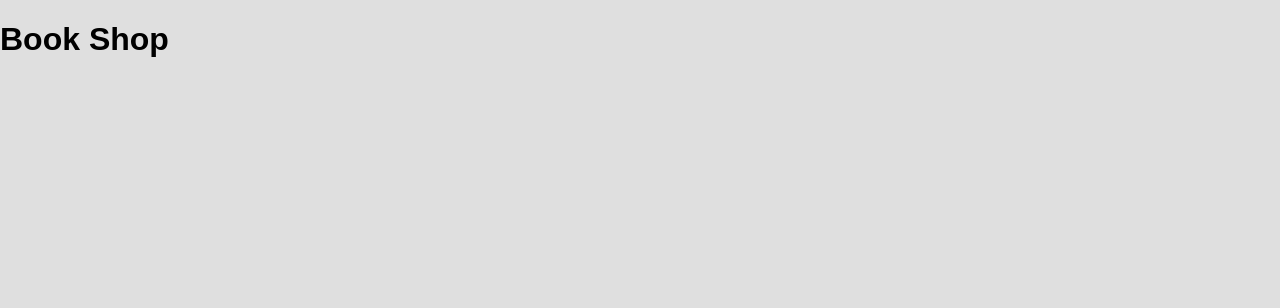
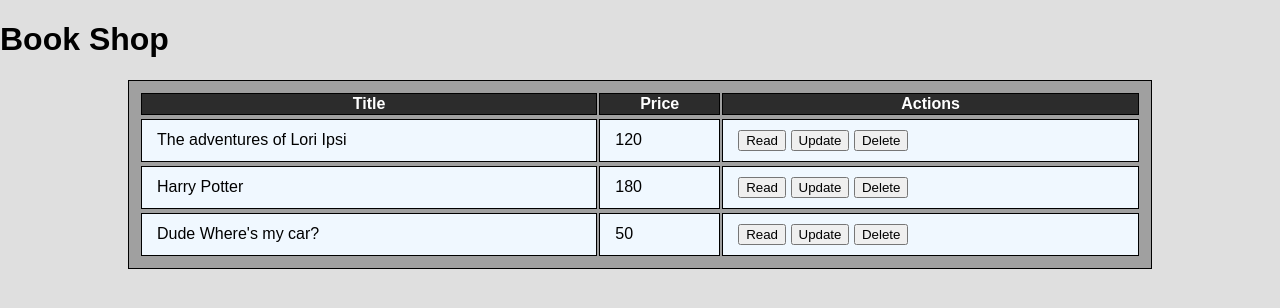
Before and after one commit to EdenAlmighty/ex-Book-Shop, a plain HTML site: page index.html in a window 1280 px wide. Drawn offline with Linux system fonts and the light colour scheme.

Commit message:
Implement createBooks() and removebooks()

```diff
--- a/css/style.css
+++ b/css/style.css
@@ -1,5 +1,9 @@
 * {
     box-sizing: border-box;
+}
+
+:root {
+    --container-padding: 10px
 }
 
 body {
@@ -10,3 +14,33 @@ body {
     min-height: 100vh;
     flex-direction: column;
 }
+
+table, th, td {
+    border: 1px solid black;
+}
+
+table {
+    display: wrap;
+    margin: 0 auto;
+    width: 80vw;
+    background-color: rgb(160, 160, 160);
+    padding: 10px var(--container-padding);
+}
+
+th {
+    background-color: rgb(44, 44, 44);
+    color: white;
+}
+
+tr {
+    padding: 20px var(--container-padding);
+    background-color: aliceblue;
+}
+
+td {
+    padding: 10px 15px;
+}
+
+.book-list tr:nth-child(odd) {
+    background-color: rgb(210, 210, 210);
+}
--- a/index.html
+++ b/index.html
@@ -6,8 +6,26 @@
     <link rel="stylesheet" href="css/style.css">
     <title>Book Shop</title>
 </head>
-<body>
+<body onload="onInit()">
     <h1>Book Shop</h1>
+    <table class="book-list">
+        <thead>
+
+                <th>Title</th>
+                <th>Price</th>
+                <th>Actions</th>
+
+        </thead>
+        <tbody class="books-list">
+            <!-- <tr>
+                <td>TITLE</td>
+                <td>PRICE</td>
+                <td><button>Read</button> <button>Update</button> <button onclick="onRemoveBook()">Delete</button></td>
+            </tr> -->
+
+
+        </tbody>
+    </table>
     <script src="js/services/util.service.js"></script>
     <script src="js/services/storage.service.js"></script>
     <script src="js/services/shop.service.js"></script>
--- a/js/services/shop.service.js
+++ b/js/services/shop.service.js
@@ -1 +1,46 @@
 'use strict'
+//DOM
+
+const BOOK_DB = 'bookDB'
+var gBooks
+_createBooks()
+
+
+
+function removeBook(bookId) {
+    const bookIdx = gBooks.findIndex(book => book.id === bookId)
+    gBooks.splice(bookIdx, 1)
+    console.log(gBooks);
+}
+
+function getBooks() {
+    return gBooks
+}
+
+function _createBooks() {
+    gBooks = loadFromStorage(BOOK_DB, gBooks)
+
+    if(!gBooks) {
+        gBooks = [
+            _createBook('The adventures of Lori Ipsi', 120),
+            _createBook('Harry Potter', 180),
+            _createBook('Dude Where\'s my car?', 50),
+        ]
+        _saveBooks()
+    }
+
+}
+
+function _createBook(title, price) {
+    return {
+        id: makeId(),
+        title,
+        price,
+        imgUrl: 'lori-ipsi.jpg'
+    }
+}
+console.log(getBooks());
+
+function _saveBooks() {
+    saveToStorage(BOOK_DB, gBooks)
+}
--- a/js/services/util.service.js
+++ b/js/services/util.service.js
@@ -9,3 +9,4 @@ function makeId(length = 5) {
     }
     return id
 }
+// console.log(makeId());
--- a/js/shop.controller.js
+++ b/js/shop.controller.js
@@ -1 +1,34 @@
 'use strict'
+//MODEL
+
+function onInit() {
+    renderBooks()
+}
+
+function renderBooks() {
+    const books = getBooks() // filter function
+    const strHTMLs = books.map( book => `
+        <tr>
+        <tr>
+            <td>${book.title}</td>
+            <td>${book.price}</td>
+            <td>
+            <button onclick="onRead(event, '${book.id}')">Read</button>
+            <button onclick="onUpdatePrice(event, '${book.price}')">Update</button>
+            <button onclick="onRemoveBook(event, '${book.id}')">Delete</button></td>
+            </tr>
+    `)
+    const elBooksList = document.querySelector('.books-list')
+    elBooksList.innerHTML = strHTMLs.join('')
+}
+
+function onUpdatePrice(ev, bookPrice) {
+    ev.stopPropagation()
+    updatePrice(bookPrice)
+}
+
+function onRemoveBook(ev, bookId) {
+    ev.stopPropagation()
+    removeBook(bookId)
+    renderBooks()
+}
```
Also changed, not shown: 1 other file.
